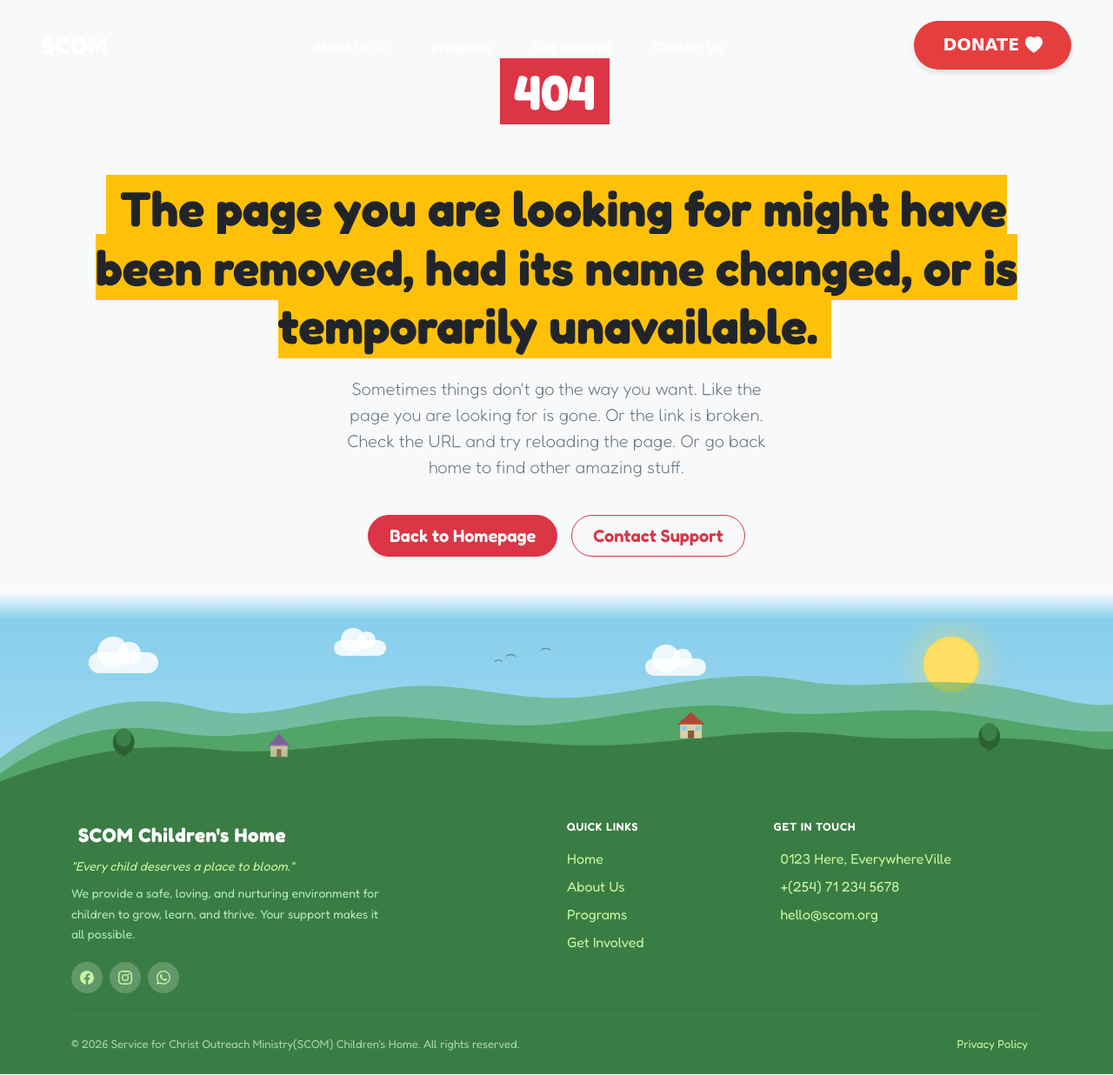
After one commit to mbvgua/scom, a FastAPI app: template templates/error.html in a window 1280 px wide. The commit adds this page. Shown: the whole page at 87% size. Run offline with FastAPI, Linux system fonts and the light colour scheme; the template is opened without the code that fills it, so the values that code supplies are empty; parts of the project's set-up code (start-up, migrations or seed data) failed here and were passed over; some web fonts are replaced.

Commit message:
feat: add the 404 page

```diff
--- a/app/main.py
+++ b/app/main.py
@@ -1,6 +1,12 @@
-from fastapi import FastAPI
+from fastapi import FastAPI, Request, status
 from fastapi.staticfiles import StaticFiles
 from fastapi.templating import Jinja2Templates
+from fastapi.exceptions import RequestValidationError
+from starlette.exceptions import HTTPException as StarletteHTTPException
+from fastapi.exception_handlers import (
+    http_exception_handler,
+    request_validation_exception_handler,
+)
 
 from pathlib import Path
 
@@ -23,3 +29,62 @@ from app.api import router as api_router
 
 app.include_router(app_router)
 app.include_router(api_router)
+
+
+# error handling
+@app.exception_handler(StarletteHTTPException)
+async def general_http_exception_handler(
+    request: Request, exception: StarletteHTTPException
+):
+    """
+    handle exception errors asynchronously.
+    this catches any StarletteHTTPException's raised via code execution.
+
+    fastapi is built on top of starlette, hence why its execptions are also imported
+    alongside those of fastapi, lest some will be missed.
+    """
+    # if url starts with "/api/..."
+    if request.url.path.startswith("/api"):
+        return await http_exception_handler(request, exception)
+
+    message = (
+        exception.detail
+        if exception.detail
+        else "An error occurred. Please check your request and try again?"
+    )
+
+    return templates.TemplateResponse(
+        request,
+        "error.html",
+        {
+            "title": f"Error {exception.status_code}",
+            "error_code": exception.status_code,
+            "error_message": message,
+        },
+        status_code=exception.status_code,
+    )
+
+
+# Validation Error Handling
+@app.exception_handler(RequestValidationError)
+async def validation_exception_handler(
+    request: Request, exception: RequestValidationError
+):
+    """
+    handle validation errors asynchronously
+    """
+
+    # if url starts with "/api/..." return JSON response
+    if request.url.path.startswith("/api"):
+        return await request_validation_exception_handler(request, exception)
+
+    return templates.TemplateResponse(
+        request,
+        "error.html",
+        {
+            "title": f"Error {exception.status_code}",
+            "error_code": status.HTTP_422_UNPROCESSABLE_CONTENT,
+            "error_message": "Invalid request, please check your input and try again.",
+        },
+        status_code=status.HTTP_422_UNPROCESSABLE_CONTENT,
+    )
--- a/static/css/style.css
+++ b/static/css/style.css
@@ -763,6 +763,45 @@ body {
 
 /*
  ***************************
+ * ERROR.HTML PAGE
+ ***************************
+*/
+.error-page-section {
+  min-height: 70vh;
+  background-color: #f8f9fa; /* Gives the whole section a soft, light-gray background */
+  padding-top: 80px; /* Adjust this value to exactly match the height of your navbar */
+}
+.error-page-section .error-card {
+  background: linear-gradient(rgba(30, 35, 45, 0.65), rgba(30, 35, 45, 0.65)), center/cover no-repeat;
+  border: 1px solid rgba(220, 53, 69, 0.15);
+  transition: transform 0.2s ease-in-out;
+}
+.error-page-section .error-card:hover {
+  transform: translateY(-2px);
+}
+.error-page-section .btn-danger {
+  background-color: #dc3545;
+  border-color: #dc3545;
+}
+.error-page-section .btn-danger:hover, .error-page-section .btn-danger:focus {
+  background-color: #bb2d3b;
+  border-color: #b02a37;
+}
+.error-page-section .btn-outline-danger {
+  color: #dc3545;
+  border-color: #dc3545;
+}
+.error-page-section .btn-outline-danger:hover, .error-page-section .btn-outline-danger:focus {
+  background-color: #dc3545;
+  color: #ffffff;
+}
+.error-page-section .hover-underline:hover {
+  text-decoration: underline !important;
+  color: #dc3545 !important;
+}
+
+/*
+ ***************************
  * DONATE.HTML PAGE
  ***************************
 */
--- a/static/css/style.scss
+++ b/static/css/style.scss
@@ -433,22 +433,6 @@ $link-color: #c8f5a0;
   }
 }
 
-
-
-
-//
-// .footer-icon-link--twitter:hover,
-// .footer-icon-link--x:hover {
-//   background-color: #000000;
-//   color: #ffffff;
-//   transform: translateY(-3px);
-// }
-//
-// .footer-icon-link--youtube:hover {
-//   background-color: #ff0000;
-//   color: #ffffff;
-//   transform: translateY(-3px);
-// }
 
 /* Little house icon in footer */
 .footer-house {
@@ -965,6 +949,57 @@ $link-color: #c8f5a0;
 
 /*
  ***************************
+ * ERROR.HTML PAGE
+ ***************************
+*/
+// --- Error Page Custom SCSS ---
+
+.error-page-section {
+
+  min-height: 70vh;
+  background-color: #f8f9fa; /* Gives the whole section a soft, light-gray background */
+  padding-top: 80px; /* Adjust this value to exactly match the height of your navbar */
+
+  .error-card {
+        background: linear-gradient(rgba(30, 35, 45, 0.65), rgba(30, 35, 45, 0.65)), center/cover no-repeat;
+    border: 1px solid rgba(220, 53, 69, 0.15); // subtle bs-danger border accent
+    transition: transform 0.2s ease-in-out;
+
+    &:hover {
+      transform: translateY(-2px);
+    }
+  }
+
+  .btn-danger {
+    background-color: #dc3545;
+    border-color: #dc3545;
+
+    &:hover,
+    &:focus {
+      background-color: #bb2d3b;
+      border-color: #b02a37;
+    }
+  }
+
+  .btn-outline-danger {
+    color: #dc3545;
+    border-color: #dc3545;
+
+    &:hover,
+    &:focus {
+      background-color: #dc3545;
+      color: #ffffff;
+    }
+  }
+
+  .hover-underline:hover {
+    text-decoration: underline !important;
+    color: #dc3545 !important;
+  }
+}
+
+/*
+ ***************************
  * DONATE.HTML PAGE
  ***************************
 */
--- /dev/null
+++ b/templates/error.html
@@ -0,0 +1,60 @@
+{% extends 'base.html' %}
+
+{% block title %}
+    {% if title %}
+        {{ title }}
+    {% endif%}
+{% endblock title %}
+
+{% block content %}
+
+    <section class="error-page-section pt-5 d-flex align-items-center justify-content-center min-vh-75">
+        <div class="container text-center py-4">
+            <div class="row justify-content-center">
+
+                        <h1 class="hero-title display-4 fw-bold mb-4">
+                            <span class="highlight-pill bg-danger text-white px-3 py-1 me-1">{{ error_code | default('404') }}</span>
+                            <br/>
+                            <br/>
+                            <span class="highlight-pill bg-warning text-dark px-3 py-1 me-1">
+                                {% if error_message %}
+                                    Oops... {{ error_message }} Error
+                                {% else %}
+                                    The page you are looking for might have been removed, had its name changed, or is temporarily unavailable.
+                                {% endif %}
+                            </span><br/>
+                        </h1>
+
+                        <p class="lead text-secondary mb-4 mx-auto" style="max-width: 520px;">
+                            Sometimes things don't go the way you want.
+                            Like the page you are looking for is gone. Or the link is broken. Check the URL and try
+                            reloading the page. Or go back home to find other amazing stuff.
+                        </p>
+
+                        <div class="error-actions d-flex flex-column flex-sm-row justify-content-center gap-3 py-3">
+                            <a href="{{ url_for('home') if url_for else '/' }}" class="btn btn-danger btn-lg px-4 rounded-pill shadow-sm fw-semibold">
+                                Back to Homepage
+                            </a>
+                            <a href="{{ url_for('contact_us') if url_for else '/contact-us' }}" class="btn btn-outline-danger btn-lg px-4 rounded-pill fw-semibold">
+                                Contact Support
+                            </a>
+                        </div>
+
+                        {#
+                        <div class="mt-5 pt-4 border-top">
+                            <p class="small text-muted mb-2">Or check out these helpful links:</p>
+                            <div class="d-flex flex-wrap justify-content-center gap-3">
+                                <a href="{{ url_for('about_us') }}" class="text-decoration-none text-secondary small hover-underline">About Us</a>
+                                <span class="text-muted">•</span>
+                                <a href="{{ url_for('get_involved') }}" class="text-decoration-none text-secondary small hover-underline">Get Involved</a>
+                                <span class="text-muted">•</span>
+                                <a href="{{ url_for('privacy_policy') }}" class="text-decoration-none text-secondary small hover-underline">Privacy Policy</a>
+                            </div>
+                        </div>
+                        #}
+
+                    </div>
+        </div>
+    </section>
+
+{% endblock content %}
```
Also changed, not shown: readme.md, 1 other file.
